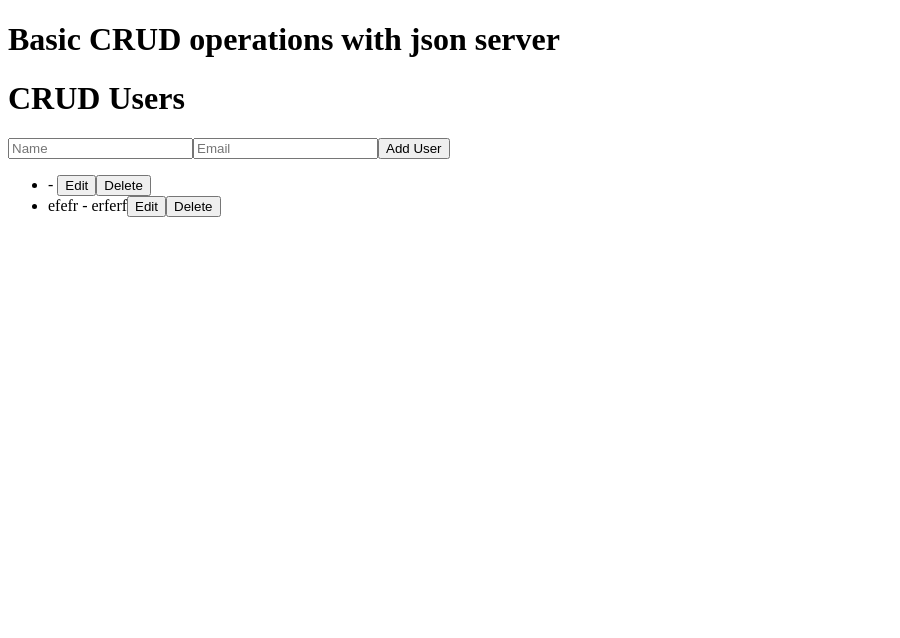
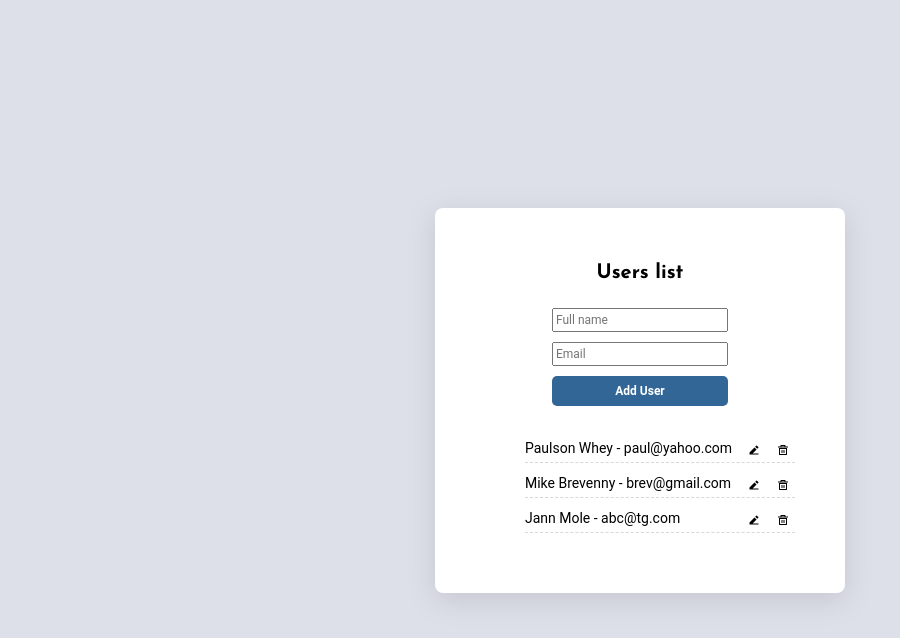
Before and after one commit to annanaj/crud-scratch, a React (Vite) app: page / in a window 1280 px wide. Shown: the top 638 px of the page, without its empty margins (0-900 px from the left). Built offline with nearby package versions, Linux system fonts and the light colour scheme; data requests are answered from the project's data file.

Commit message:
Style the page via css modules and add css soft form validation

```diff
--- a/api/db.json
+++ b/api/db.json
@@ -1,14 +1,19 @@
 {
   "users": [
     {
-      "id": "2db0",
-      "name": "",
-      "email": ""
+      "id": "d615",
+      "name": "Paulson Whey",
+      "email": "paul@yahoo.com"
     },
     {
-      "id": "c7c7",
-      "name": "efefr",
-      "email": "erferf"
+      "id": "7359",
+      "name": "Mike Brevenny",
+      "email": "brev@gmail.com"
+    },
+    {
+      "id": "8905",
+      "name": "Jann Mole",
+      "email": "abc@tg.com"
     }
   ]
 }
--- /dev/null
+++ b/global.d.ts
@@ -0,0 +1,2 @@
+declare module '*.module.css';
+declare module '*.module.scss';
--- a/index.html
+++ b/index.html
@@ -4,8 +4,9 @@
 	<head>
 		<meta charset="UTF-8" />
 		<meta name="viewport" content="width=device-width, initial-scale=1.0" />
-		<link rel="icon" type="image/svg+xml" href="" />
-		<title>React Vite CRUD App</title>
+		<link rel="icon" type="image/svg+xml" href="/favicon-16x16.png" />
+		<link href="https://fonts.googleapis.com/css2?family=Josefin+Sans:ital,wght@0,100..700;1,100..700&display=swap" rel="stylesheet">
+		<title>crud scratch</title>
 	</head>
 
 	<body>
--- a/package.json
+++ b/package.json
@@ -38,6 +38,8 @@
     "postcss": "^8.4.47",
     "postcss-preset-env": "^10.0.3",
     "prettier": "^3.3.3",
+    "react-icons": "^5.3.0",
+    "sass": "^1.79.1",
     "typescript": "^5.6.2",
     "typescript-eslint": "^8.6.0",
     "vite": "^5.4.6"
--- a/src/App.tsx
+++ b/src/App.tsx
@@ -1,12 +1,5 @@
 import React from 'react';
 import User from './components/User/User';
 export default function App() {
-	return (
-		<div className="App">
-			<header className="App-header">
-				<h1>Basic CRUD operations with json server</h1>
-			</header>
-			<User />
-		</div>
-	);
+	return <User />;
 }
--- /dev/null
+++ b/src/components/User/User.module.scss
@@ -0,0 +1,37 @@
+.root {
+	display: grid;
+	place-items: center;
+	max-width: 600px;
+	padding: 50px;
+	border-radius: 8px;
+	box-shadow: rgba(100, 100, 111, 0.2) 0 7px 29px 0;
+	background: white;
+}
+
+.title {
+	font-size: 20px;
+	font-family: var(--secondary-font), serif;
+	text-align: center;
+	margin-bottom: 1em;
+}
+
+.form {
+	display: flex;
+	flex-direction: column;
+	gap: 10px;
+	margin-bottom: 2rem;
+}
+
+.userRow {
+	width: 100%;
+	display: flex;
+	justify-content: space-between;
+	gap: 10px;
+	margin-bottom: 10px;
+	border-bottom: 1px dashed var(--lightgray);
+}
+
+.userButtons {
+	display: flex;
+	gap: 5px;
+}
--- a/src/components/User/User.tsx
+++ b/src/components/User/User.tsx
@@ -1,4 +1,9 @@
 import React, { useEffect, useState } from 'react';
+import { RiDeleteBin5Line, RiEdit2Fill } from 'react-icons/ri';
+
+import styles from './User.module.scss';
+import './../../index.scss';
+
 import {
 	fetchUsers,
 	createUser,
@@ -15,7 +20,15 @@ interface User {
 export default function User() {
 	const [users, setUsers] = useState<User[]>([]);
 	const [newUser, setNewUser] = useState({ name: '', email: '' });
+	const [emailError, setEmailError] = useState('');
 	const [editingUser, setEditingUser] = useState<User | null>(null);
+	const emailRegex = /^[a-z0-9._%+-]+@[a-z0-9.-]+\.[a-z]{2,}$/;
+
+	const handleEmailChange = (e: { target: { value: any } }) => {
+		setNewUser({ ...newUser, email: e.target.value });
+		// Clear the error if the user starts typing again
+		if (emailError) setEmailError('');
+	};
 
 	useEffect(() => {
 		fetchUsersData();
@@ -30,7 +43,14 @@ export default function User() {
 		}
 	};
 
-	const handleCreateUser = async () => {
+	const handleCreateUser = async (e: { preventDefault: () => void }) => {
+		e.preventDefault();
+
+		if (!emailRegex.test(newUser.email)) {
+			setEmailError('Invalid email');
+			return;
+		}
+
 		try {
 			await createUser(newUser);
 			fetchUsersData();
@@ -62,14 +82,13 @@ export default function User() {
 	};
 
 	return (
-		<div>
-			<h1>CRUD Users</h1>
+		<div className={styles.root}>
+			<h1 className={styles.title}>Users list</h1>
 
-			{/* Form pro přidání nového uživatele */}
-			<div>
+			<div className={styles.form}>
 				<input
 					type="text"
-					placeholder="Name"
+					placeholder="Full name"
 					value={newUser.name}
 					onChange={(e) =>
 						setNewUser({ ...newUser, name: e.target.value })
@@ -79,16 +98,16 @@ export default function User() {
 					type="email"
 					placeholder="Email"
 					value={newUser.email}
-					onChange={(e) =>
-						setNewUser({ ...newUser, email: e.target.value })
-					}
+					onChange={handleEmailChange}
 				/>
-				<button onClick={handleCreateUser}>Add User</button>
+				{emailError && <p className="error">{emailError}</p>}
+				<button type="submit" onClick={handleCreateUser}>
+					Add User
+				</button>
 			</div>
 
-			{/* Form pro editaci uživatele */}
 			{editingUser && (
-				<div>
+				<div className={styles.form}>
 					<input
 						type="text"
 						value={editingUser.name}
@@ -109,22 +128,36 @@ export default function User() {
 							})
 						}
 					/>
-					<button onClick={handleUpdateUser}>Update User</button>
-					<button onClick={() => setEditingUser(null)}>Cancel</button>
+					<div className={styles.userButtons}>
+						<button
+							className="buttonSecondary"
+							onClick={() => setEditingUser(null)}
+						>
+							Cancel
+						</button>
+						<button onClick={handleUpdateUser}>Update</button>
+					</div>
 				</div>
 			)}
 
-			{/* Zobrazení uživatelů */}
 			<ul>
 				{users.map((user) => (
-					<li key={user.id}>
+					<li className={styles.userRow} key={user.id}>
 						{user.name} - {user.email}
-						<button onClick={() => setEditingUser(user)}>
-							Edit
-						</button>
-						<button onClick={() => handleDeleteUser(user.id)}>
-							Delete
-						</button>
+						<div className={styles.userButtons}>
+							<button
+								className="buttonTransparent"
+								onClick={() => setEditingUser(user)}
+							>
+								<RiEdit2Fill />
+							</button>
+							<button
+								className="buttonTransparent"
+								onClick={() => handleDeleteUser(user.id)}
+							>
+								<RiDeleteBin5Line />
+							</button>
+						</div>
 					</li>
 				))}
 			</ul>
--- a/src/index.css
+++ /dev/null
@@ -1,9 +0,0 @@
-html {
-	overflow-y: scroll;
-}
-
-body {
-	transition:
-		color 0.4s,
-		background-color 0.4s;
-}
--- /dev/null
+++ b/src/index.scss
@@ -0,0 +1,98 @@
+/*
+  Josh W Comeau reset
+*/
+*, *::before, *::after {
+	box-sizing: border-box;
+}
+
+* {
+	margin: 0;
+}
+
+body {
+	line-height: 1.5;
+	font-size: 14px;
+	-webkit-font-smoothing: antialiased;
+}
+
+img, picture, video, canvas, svg {
+	display: block;
+	max-width: 100%;
+}
+
+input, button, textarea, select {
+	font: inherit;
+}
+
+p, h1, h2, h3, h4, h5, h6 {
+	overflow-wrap: break-word;
+}
+
+:root {
+	--text: #000000;
+	--text-minor: #808080;
+	--page-bg: #dee0e9;
+	--lightgray: #dbd7d7;
+	--blue: #326696;
+	--primary-font: Roboto, sans-serif;
+	--secondary-font: Josefin Sans, serif;
+}
+
+html {
+	scroll-behavior: smooth;
+	color: var(--text);
+	background-color: var(--page-bg);
+}
+
+body {
+	font-family: var(--primary-font), sans-serif;
+	display: flex;
+	justify-content: center;
+	align-items: center;
+	height: 100vh;
+	transition:
+		color 0.4s,
+		background-color 0.4s;
+}
+input {
+	font-size: 12px;
+}
+
+input:not(:placeholder-shown):invalid {
+	outline-color: red;
+}
+
+input:focus:invalid {
+	outline-color: orange;
+}
+
+button {
+	display: inline-block;
+	padding: 6px 16px;
+	border: none;
+	border-radius: 5px;
+	cursor: pointer;
+	background-color: var(--blue);
+	color: white;
+	font-weight: bold;
+	font-size: 12px;
+	text-align: center;
+}
+
+.buttonSecondary {
+	background-color: white;
+	color: var(--text-minor);
+	border: 1px solid var(--text-minor);
+}
+
+.buttonTransparent {
+	background-color: transparent;
+	color: black;
+	padding-inline: 6px;
+}
+
+.error {
+	margin-top: -5px;
+	font-size: 12px;
+	color: red;
+}
--- a/src/main.tsx
+++ b/src/main.tsx
@@ -2,7 +2,7 @@ import React from 'react';
 import ReactDOM from 'react-dom/client';
 
 import App from './App';
-import './index.css';
+import './index.scss';
 
 ReactDOM.createRoot(document.getElementById('root')!).render(
 	<React.StrictMode>
```
Also changed, not shown: favicon-16x16.png (added), 1 other file (tests, documents, lock files or other folders).
